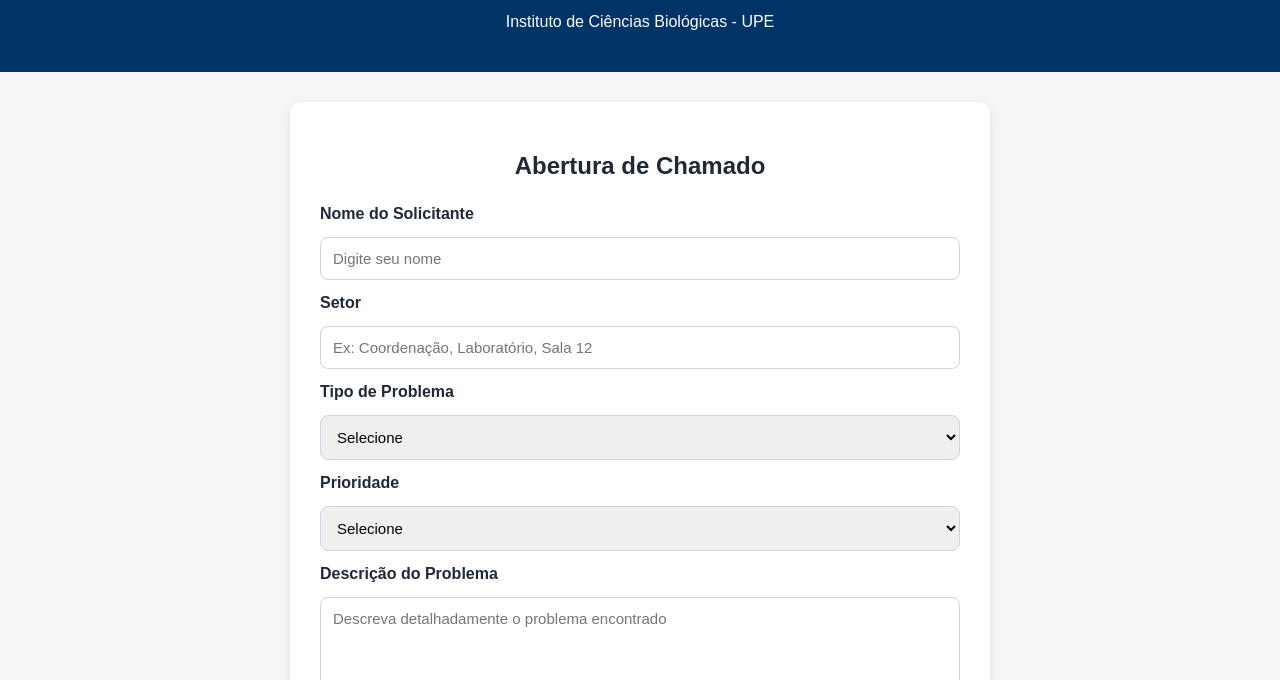
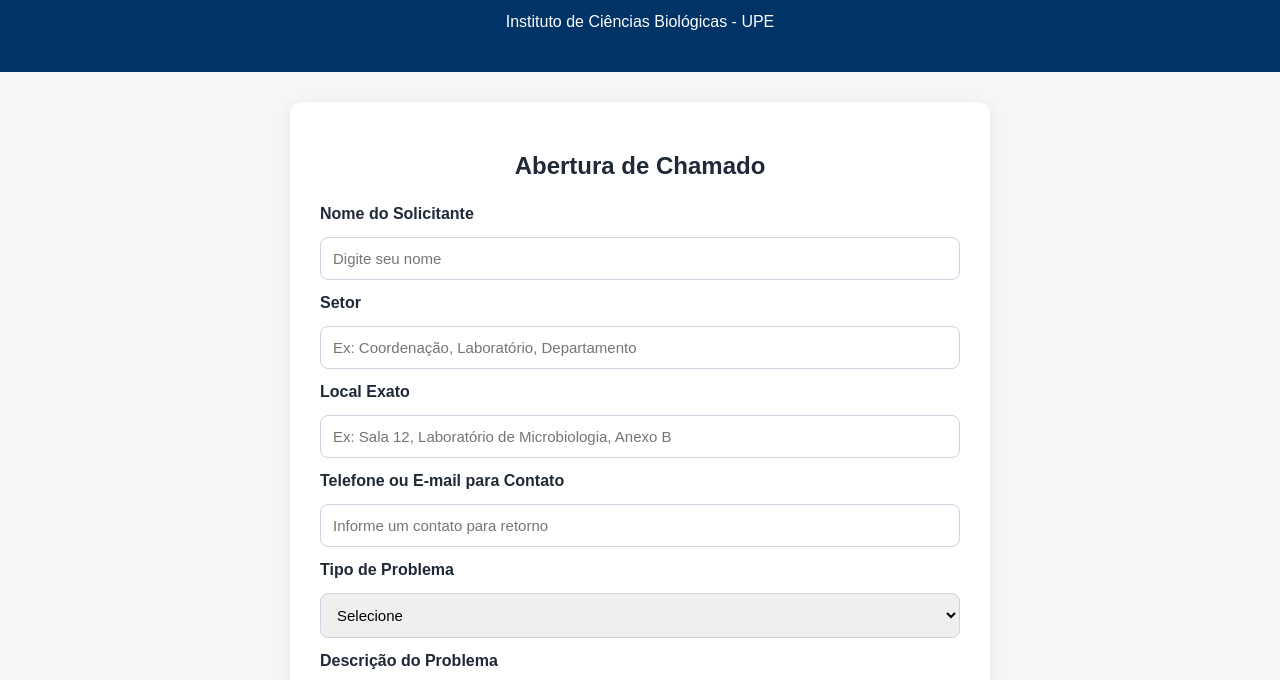
Before and after one commit to AndreFrancadDev/SIGMAN---ICB, a plain HTML site: page index.html in a window 1280 px wide. Shown: the part 120-800 px from the top of the page. Drawn offline with Linux system fonts and the light colour scheme.

Commit message:
Update form fields and remove priority selection

```diff
--- a/index.html
+++ b/index.html
@@ -24,7 +24,13 @@
             <input type="text" id="nome" placeholder="Digite seu nome">
 
             <label for="setor">Setor</label>
-            <input type="text" id="setor" placeholder="Ex: Coordenação, Laboratório, Sala 12">
+            <input type="text" id="setor" placeholder="Ex: Coordenação, Laboratório, Departamento">
+
+            <label for="local">Local Exato</label>
+            <input type="text" id="local" placeholder="Ex: Sala 12, Laboratório de Microbiologia, Anexo B">
+
+            <label for="contato">Telefone ou E-mail para Contato</label>
+            <input type="text" id="contato" placeholder="Informe um contato para retorno">
 
             <label for="tipo">Tipo de Problema</label>
             <select id="tipo">
@@ -37,16 +43,9 @@
                 <option>Projetor</option>
                 <option>Ventilador</option>
                 <option>Internet</option>
+                <option>Porta / Fechadura</option>
+                <option>Mobiliário</option>
                 <option>Outro</option>
-            </select>
-
-            <label for="prioridade">Prioridade</label>
-            <select id="prioridade">
-                <option value="">Selecione</option>
-                <option>Baixa</option>
-                <option>Média</option>
-                <option>Alta</option>
-                <option>Urgente</option>
             </select>
 
             <label for="descricao">Descrição do Problema</label>
```
